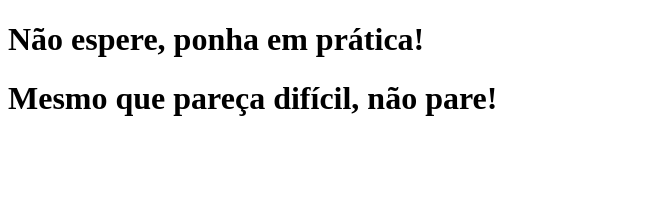
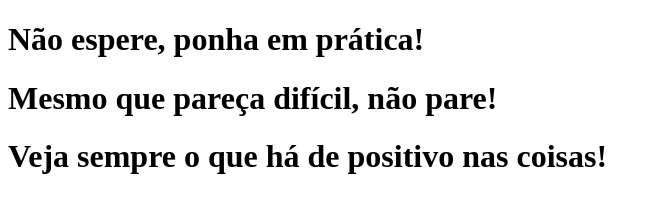
Before and after one commit to CEduardo-sys/Bootcamp-DevJr, a plain HTML site: page index.html in a window 1280 px wide. Shown: the whole page, without its empty margins (0-660 px from the left). Drawn offline with Linux system fonts and the light colour scheme.

Commit message:
Segunda alteracao

```diff
--- a/index.html
+++ b/index.html
@@ -9,5 +9,6 @@
 <body>
     <h1>Não espere, ponha em prática!</h1>
     <h1>Mesmo que pareça difícil, não pare!</h1>
+    <h1>Veja sempre o que há de positivo nas coisas!</h1>
 </body>
 </html>
```
